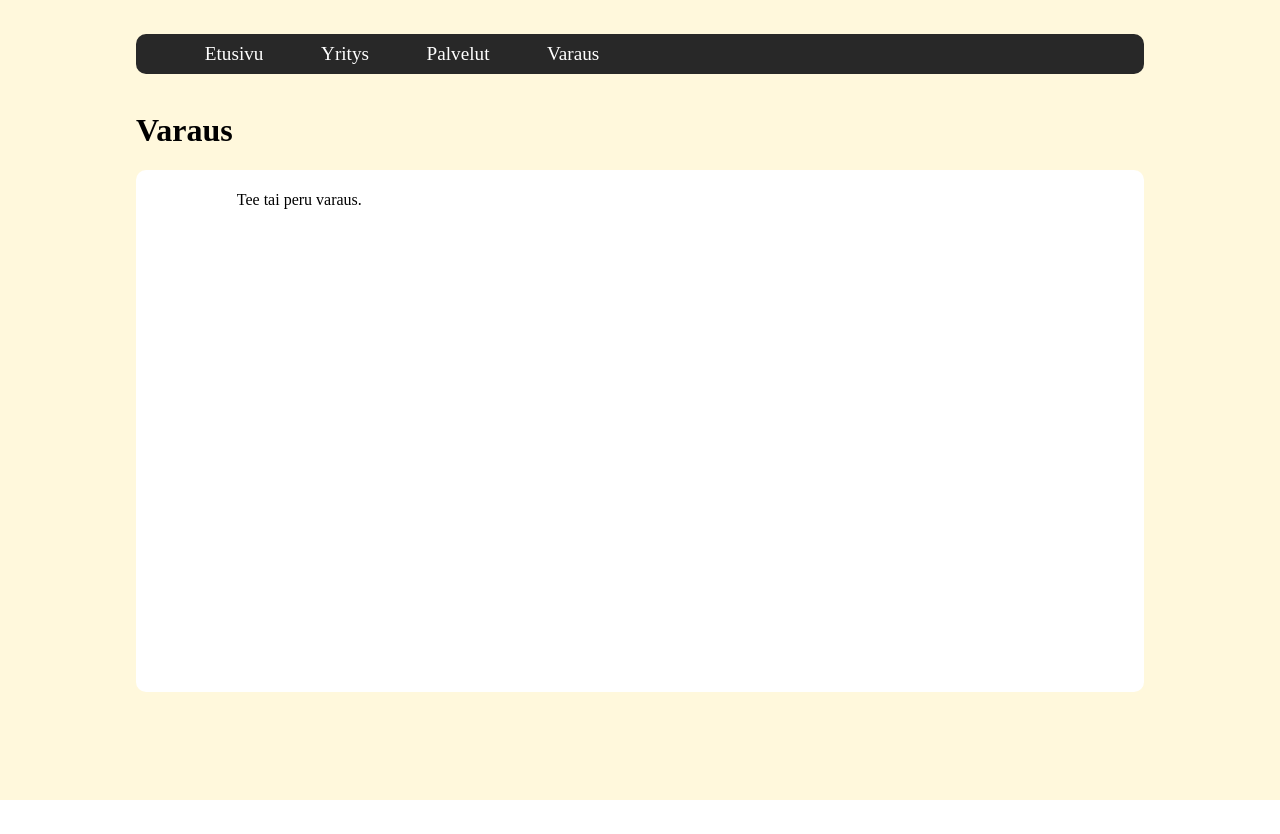
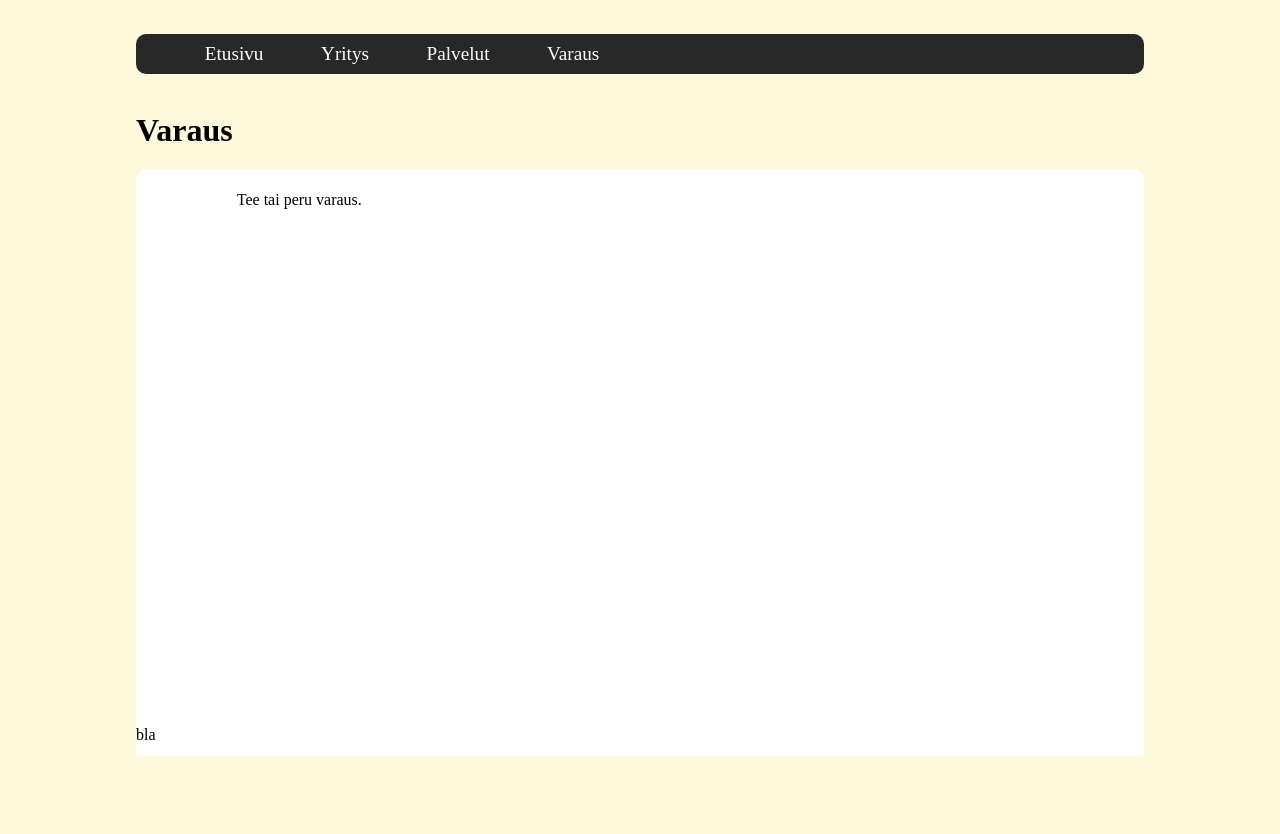
Before and after one commit to cobrelli/tsoha2013, a PHP site: page /varaus.php in a window 1280 px wide. Before the commit the page ends 800 px from the top, so only its background shows below. Run offline with PHP 8.4, Linux system fonts and the light colour scheme.

Commit message:
päivitystä

```diff
--- a/PalveluBisnes/sivunAlaOsa.php
+++ b/PalveluBisnes/sivunAlaOsa.php
@@ -1,4 +1,5 @@
-<footer>
+<footer id="footer" class="footerStyle">
+    <p>bla</p>
 </footer>
 
 </body>
--- a/PalveluBisnes/style.css
+++ b/PalveluBisnes/style.css
@@ -11,7 +11,20 @@ body {
     padding-left: 10%;
     padding-right: 10%;
     padding-top: 2%;
-    height:80%;
+    height:100%;
+
+}
+
+.footerStyle {
+    clear:both;
+    /*margin-top:-150px;*/
+    position:relative;
+    bottom:0px;
+    margin-top:-30px;
+    height: 30px;
+    width: 100%;
+    background-color:white;
+
 }
 
 #linkit ul {
@@ -61,7 +74,7 @@ body {
     padding-left: 10%;
     padding-top: 5px;
     padding-bottom: 5px;
-    height:80%;
+    height:70%;
     /* pyöreät kulmat */
     border-radius: 10px;
     -moz-border-radius: 10px;
```
